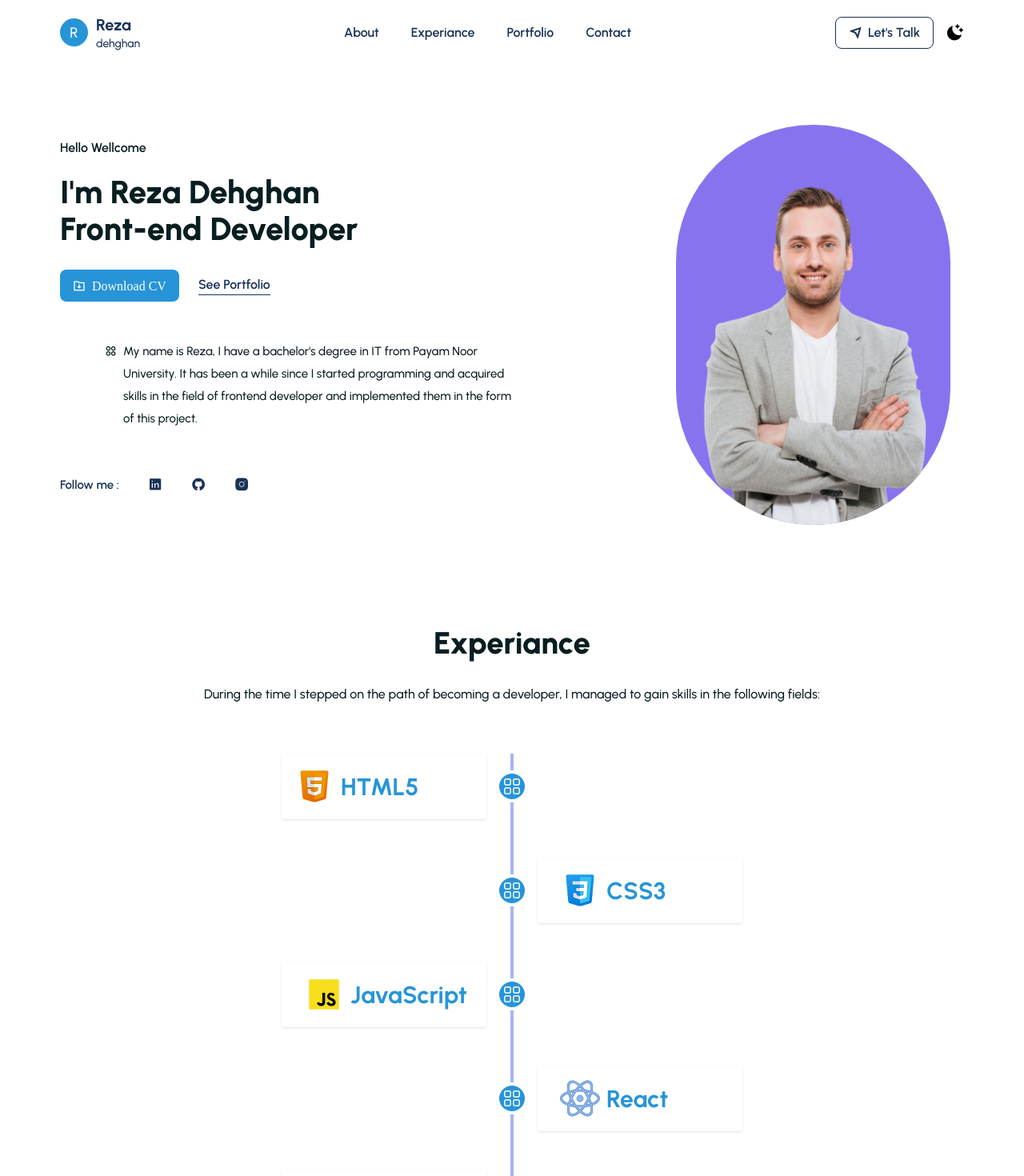
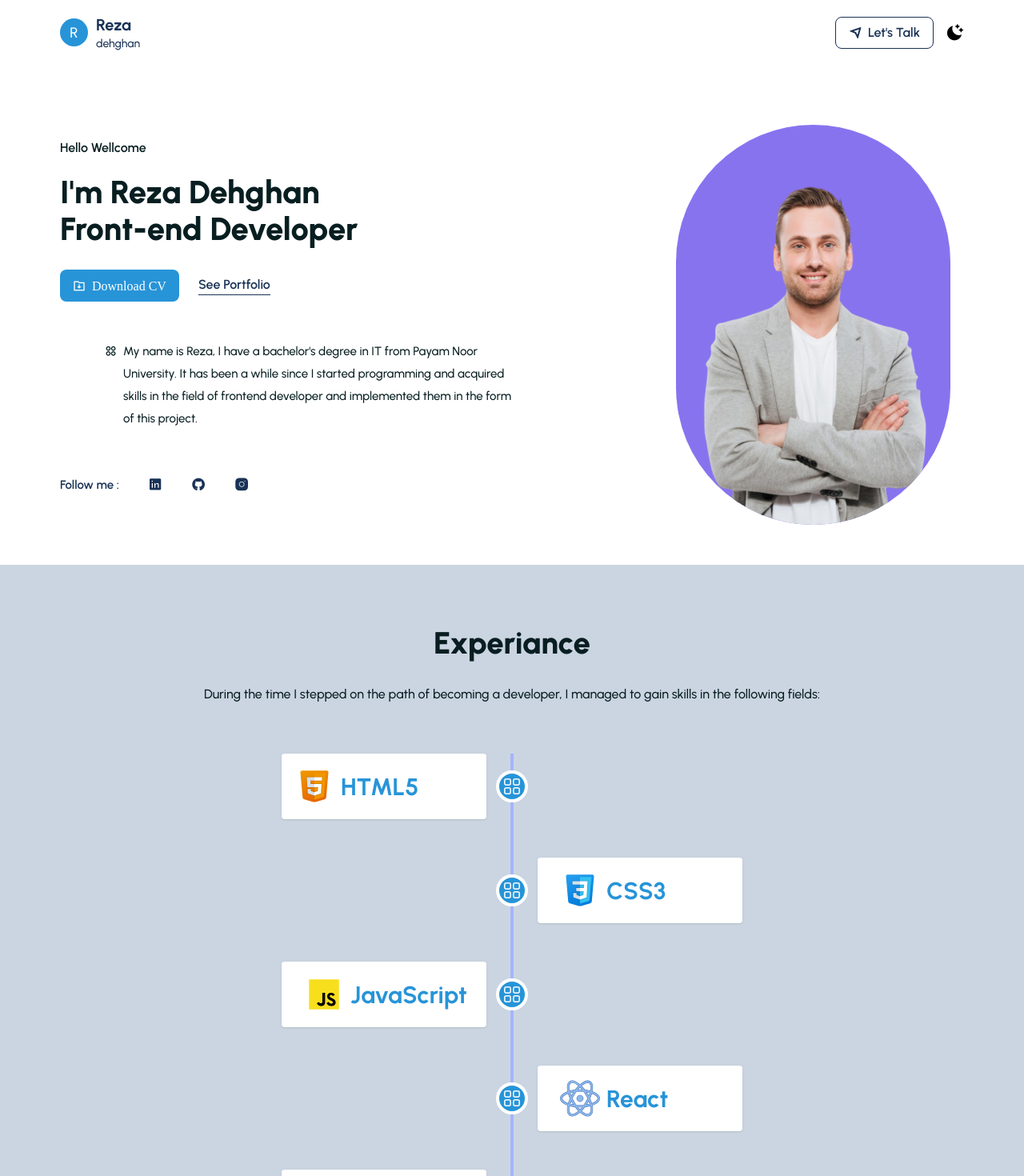
Before and after one commit to rezadd7/portfolio-website, a React (Create React App) app: page / in a window 1280 px wide. Shown: the top 1470 px of the page at 80% size. Built offline with nearby package versions, Linux system fonts and the light colour scheme.

Commit message:
FiX Error and edit link

```diff
--- a/src/App.css
+++ b/src/App.css
@@ -45,7 +45,7 @@
     position: fixed;
     top: 0;
     left: 0;
-    background: #01010184;
+    background: #2c2c2c84;
     z-index: 100;
     display: none;
   }
@@ -56,7 +56,8 @@
     position: fixed;
     top: 0;
     left: 0;
-    background: #01010184;
+    background: #28282884;
+    color: #fff;
     z-index: 100;
     display: none;
   }
@@ -68,7 +69,8 @@
     top: 0;
     right: 0;
     z-index: 200;
-    background: #e1e1e1;
+    background: #656565;
+    color: #fff;
     flex-direction: column;
     line-height: 30px;
     justify-content: center;
@@ -81,7 +83,7 @@
     top: 0;
     right: 0;
     z-index: 200;
-    background: #0c0c0c;
+    background: #1a1a1a;
     flex-direction: column;
     line-height: 30px;
     justify-content: center;
--- a/src/components/About.js
+++ b/src/components/About.js
@@ -36,7 +36,15 @@
                                 <a href='#contact'>
                                     <button className='bg-primaryColor text-white font-[500] flex items-center gap-2
                                         hover:bg-smallTextColor ease-in duration-300 py-2 px-4 rounded-[8px] dark:text-white
-                                    '><i className="ri-folder-download-line"><span className='ml-2'>Download CV</span></i></button>
+                                    '>
+                                        <i className="ri-folder-download-line">
+                                            <span className='ml-2'>
+                                                <a href='https://drive.google.com/file/d/1FutKO8yJ6-ejFcW_M9gI8XlaewNPuTuf/view?usp=drive_link'>
+                                                    Download CV
+                                                </a>
+                                            </span>
+                                        </i>
+                                    </button>
                                 </a>
                                 <a href='#portfolio' className='text-smallTextColor  font-[600] text-[16px]
                                     border-b border-solid border-smallTextColor dark:dark:text-smallTextColorDark dark:border-smallTextColorDark
--- a/src/components/Contact.js
+++ b/src/components/Contact.js
@@ -9,16 +9,27 @@
                     <div className=" w-full mt-8 md:mt-0 md:w-1/2 sm:h-[450px] lg:flex items-center bg-slate-200 dark:bg-slate-700 lg:px-8 py-8">
                         <form className=' w-full'>
                             <div className=' px-5 text-center'>
-                                <input className=' w-10/12 p-2 rounded outline-none text-[15px] shadow-slate-200 placeholder:text-slate-400' placeholder='Enter Your name'/>
+                                <input  className=' w-10/12 p-2 rounded outline-none text-[15px] shadow-slate-200 placeholder:text-slate-400'
+                                        placeholder='Enter Your name'
+
+                                />
                             </div>
                             <div className=' px-5 text-center mt-3'>
-                                <input className=' w-10/12 p-2 rounded outline-none text-[15px] shadow-slate-200 placeholder:text-slate-400' placeholder='Enter Your Email'/>
+                                <input   className=' w-10/12 p-2 rounded outline-none text-[15px] shadow-slate-200 placeholder:text-slate-400'
+                                         placeholder='Enter Your Email'
+
+                                         />
                             </div>
                             <div className=' px-5 text-center mt-5'>
-                                <textarea className=' w-10/12 p-2 rounded outline-none text-[15px] shadow-slate-200 placeholder:text-slate-400' placeholder='Enter Your message'/>
+                                <textarea    className=' w-10/12 p-2 rounded outline-none text-[15px] shadow-slate-200 placeholder:text-slate-400'
+                                             placeholder='Enter Your message'
+
+                                             />
                             </div>
                             <div className=" px-5 text-center mt-5">
-                                <button className='border border-1 border-teal-400 bg-teal-500 w-10/12 p-2 text-[17px] font-serif cursor-pointer hover:bg-teal-300'>Send Message</button>
+                                <button className='border border-1 border-teal-400 bg-teal-500 w-10/12 p-2 text-[17px] font-serif cursor-pointer hover:bg-teal-300' type="submit">
+                                     Send Message
+                                </button>
                             </div>
                         </form>
                     </div>
--- a/src/components/Experiance.js
+++ b/src/components/Experiance.js
@@ -1,9 +1,7 @@
 import React from 'react';
 
 //Image
-import frontendImg from '../assets/images/front-end.png'
-import backendImg from '../assets/images/backend.png'
-import designImg from '../assets/images/design.png'
+
 import apssImg from '../assets/images/apps.png'
 
 //SVG
@@ -18,7 +16,7 @@
 
 const Experiance = () => {
     return (
-            <section id='experiance'>
+            <section id='experiance' className=' bg-slate-300 dark:bg-[#1c2833]'>
                 <div className="container lg:pt-5">
                     <div className=" text-center">
                         <h2 className="text-headingColor font-[800] text-[2.4rem] mb-5 dark:text-headingColorDark">
--- a/src/components/Header.js
+++ b/src/components/Header.js
@@ -70,7 +70,7 @@
                             <li>
                                 <a
                                     onClick={clickHandler}
-                                    className='text-smallTextColor font-[600] dark:text-smallTextColorDark'
+                                    className='text-smallTextColor sm:text-white font-[600] dark:text-smallTextColorDark'
                                     href='#about'>
                                     About
                                 </a>
@@ -78,7 +78,7 @@
                             <li>
                                 <a
                                     onClick={clickHandler}
-                                    className='text-smallTextColor font-[600] dark:text-smallTextColorDark'
+                                    className='text-smallTextColor font-[600] sm:text-white dark:text-smallTextColorDark'
                                     href='#experiance'>
                                     Experiance
                                 </a>
@@ -86,7 +86,7 @@
                             <li>
                                 <a
                                     onClick={clickHandler}
-                                    className='text-smallTextColor font-[600] dark:text-smallTextColorDark'
+                                    className='text-smallTextColor font-[600] sm:text-white dark:text-smallTextColorDark'
                                     href='#portfolio'>
                                     Portfolio
                                 </a>
@@ -94,7 +94,7 @@
                             <li>
                                 <a
                                     onClick={clickHandler}
-                                    className='text-smallTextColor font-[600] dark:text-smallTextColorDark'
+                                    className='text-smallTextColor font-[600] sm:text-white dark:text-smallTextColorDark'
                                     href='#contact'>
                                     Contact
                                 </a>
@@ -108,7 +108,7 @@
                             py-2 px-4 rounded-[8px] max-h-[40px] hover:bg-smallTextColor hover:text-white hover:font-[500] ease-in
                             duration-300 dark:text-smallTextColorDark dark:border-smallTextColorDark
                         '>
-                            <i className="ri-send-plane-line"></i> Let's Talk
+                            <i className="ri-send-plane-line"></i><a href='mailto:rezadd7@gmail.com'> Let's Talk</a>
                         </button>
 
                         <span
@@ -119,8 +119,8 @@
 
                         <span
                             onClick={toggleMenu}
-                            className='text-2xl text-smallTextColor md:hidden cursor-pointer dark:text-smallTextColorDark dark:bg-[#1c2833]'>
-                            <i className="ri-menu-line"></i>
+                            className='text-2xl md:hidden cursor-pointer'>
+                            <i className="ri-menu-line dark:text-white"></i>
                         </span>
                     </div>
                     {/* Menu-right */}
```
